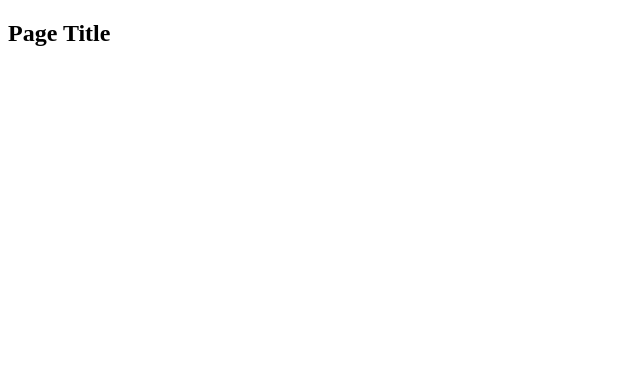
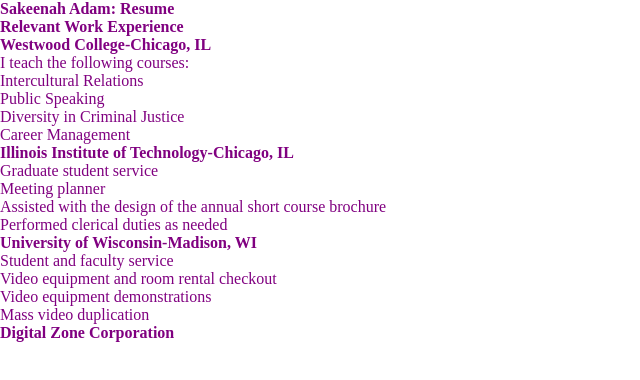
Before and after one commit to sakeenahadam/old-project-1, a plain HTML site: page Sakeenah-Adam-Resume.html in a window 1280 px wide. Shown: the whole page, without its empty margins (0-640 px from the left). Drawn offline with Linux system fonts and the light colour scheme.

Commit message:
Cleaned up HTML; linked to and created screen.css

```diff
--- a/Sakeenah-Adam-Resume.html
+++ b/Sakeenah-Adam-Resume.html
@@ -3,35 +3,48 @@
 
 <head>
 
-  <title>Resume: Sakeenah Adam</title>
+  <title>Sakeenah Adam</title>
 
   <meta http-equiv="Content-Type" content="text/html; charset=utf-8" />
 
   <!--Use device width on iPhone, other mobile devices; no scaling-->
   <meta name="viewport" content="width=device-width, initial-scale=1.0" />
 
+  <link rel="stylesheet" media="screen" type="text/css" href="screen.css" />
+
 </head>
 
 <body>
+  <h1>Sakeenah Adam: Resume</h1>
 
-<div id="page">
+  <h2>Relevant Work Experience</h2>
 
-  <div id="content">
+  <h3>Westwood College-Chicago, IL</h3>
+  <ul>
+    <li class="comment">I teach the following courses:</li>
+    <li>Intercultural Relations</li>
+    <li>Public Speaking</li>
+    <li>Diversity in Criminal Justice</li>
+    <li>Career Management</li>
+  </ul>
 
-    <div id="main">
-      <h2>Page Title</h2>
+  <h3>Illinois Institute of Technology-Chicago, IL</h3>
+  <ul>
+    <li>Graduate student service</li>
+    <li>Meeting planner</li>
+    <li>Assisted with the design of the annual short course brochure</li>
+    <li>Performed clerical duties as needed</li>
+  </ul>
 
-    </div>
+  <h3>University of Wisconsin-Madison, WI</h3>
+  <ul>
+    <li>Student and faculty service</li>
+    <li>Video equipment and room rental checkout</li>
+    <li>Video equipment demonstrations</li>
+    <li>Mass video duplication</li>
+  </ul>
 
-    <div id="supporting">
-    </div>
-
-  <!--/#content-->
-  </div>
-
-<!--/#page-->
-</div>
+  <h3>Digital Zone Corporation</h3>
 
 </body>
-
 </html>
--- /dev/null
+++ b/screen.css
@@ -0,0 +1,14 @@
+/* Yahoo! Reset Styles */
+/*
+Copyright (c) 2011, Yahoo! Inc. All rights reserved.
+Code licensed under the BSD License:
+http://developer.yahoo.com/yui/license.html
+version: 2.9.0
+*/
+html{color:#000;background:#FFF}body,div,dl,dt,dd,ul,ol,li,h1,h2,h3,h4,h5,h6,pre,code,form,fieldset,legend,input,button,textarea,select,p,blockquote,th,td{margin:0;padding:0}table{border-collapse:collapse;border-spacing:0}fieldset,img{border:0}address,button,caption,cite,code,dfn,em,input,optgroup,option,select,strong,textarea,th,var{font:inherit}del,ins{text-decoration:none}li{list-style:none}caption,th{text-align:left}h1,h2,h3,h4,h5,h6{font-size:100%;font-weight:normal}q:before,q:after{content:''}abbr,acronym{border:0;font-variant:normal}sup{vertical-align:baseline}sub{vertical-align:baseline}legend{color:#000}
+
+/* My Site Styles*/
+
+body { color: purple; }
+
+h1,h2,h3,h4,h5,h6 { font-weight: bold; }
```
